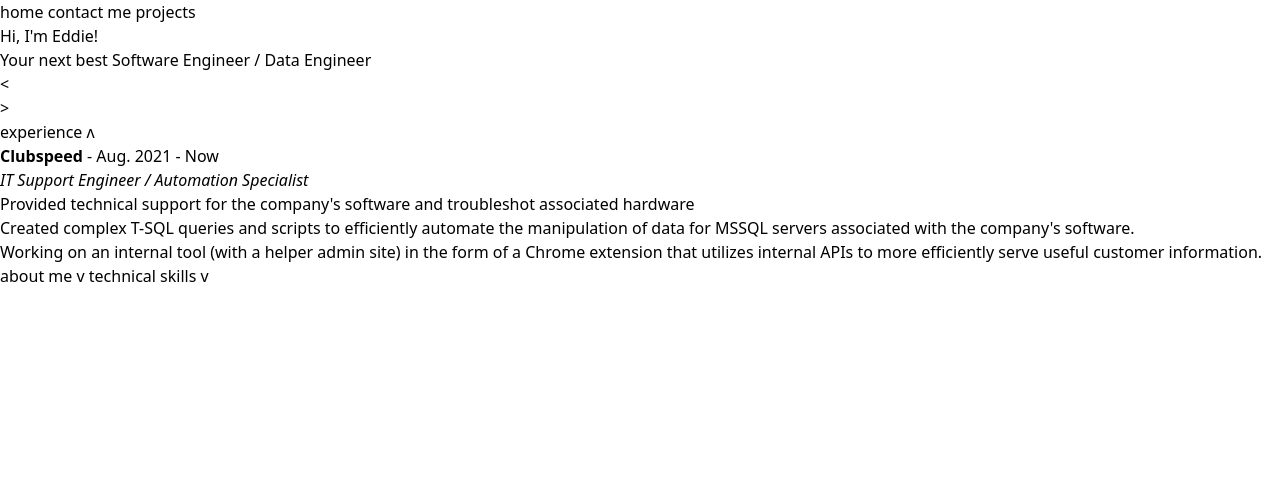
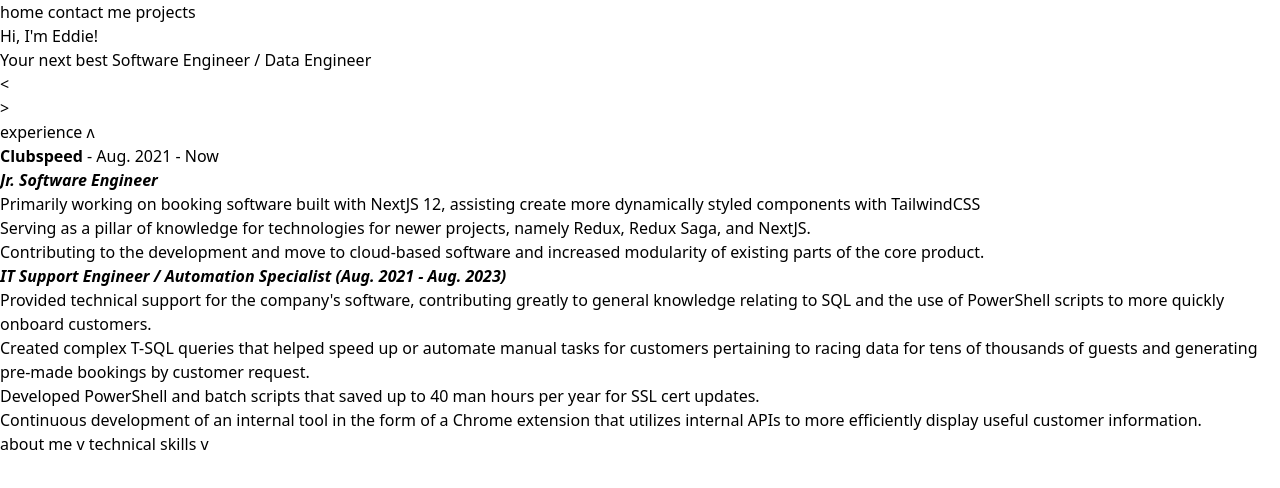
Before and after one commit to UnitedPuggs/portfolio, a SvelteKit app: page / in a window 1280 px wide. Both pictures are taken after a click on the button "experience v". Shown: the top 488 px of the page. Built offline with nearby package versions, Linux system fonts and the light colour scheme; no server answers.

Commit message:
updated about me and exp

```diff
--- a/src/routes/+page.svelte
+++ b/src/routes/+page.svelte
@@ -84,6 +84,7 @@
         {#each [pics[index]] as pic}
             <img src={pic} alt="" class="mt-4 h-96 w-[269px] md:w-[28rem] md:h-[40rem] rounded-md object-contain border-4 border-white">
         {/each}
+
         {#if index != pics.length - 1}
             <button class="text-white m-2 pr-5 hover:opacity-75" on:click={next}>&#62;</button>
         {:else}
@@ -95,12 +96,18 @@
         {#if experienceVis}
             <div transition:slide>
             <p><strong>Clubspeed</strong> - Aug. 2021 - Now<br>
-            <em>IT Support Engineer / Automation Specialist</em><br>
+            <strong><em>Jr. Software Engineer</em></strong><br>
+                <ul class="list-disc pl-5">
+                    <li>Primarily working on booking software built with NextJS 12, assisting create more dynamically styled components with TailwindCSS</li>
+                    <li>Serving as a pillar of knowledge for technologies for newer projects, namely Redux, Redux Saga, and NextJS.</li>
+                    <li>Contributing to the development and move to cloud-based software and increased modularity of existing parts of the core product.</li>
+                </ul>
+            <strong><em>IT Support Engineer / Automation Specialist (Aug. 2021 - Aug. 2023)</em></strong><br>
                <ul class="list-disc pl-5">
-                <li>Provided technical support for the company's software and troubleshot associated hardware</li>
-                <li>Created complex T-SQL queries and scripts to efficiently automate the manipulation of data for MSSQL servers associated with the company's software.</li>
-                <li>Working on an <a href="https://github.com/UnitedPuggs/SupportSearch" class="underline hover:no-underline">internal tool</a> (with a helper <a href="https://github.com/UnitedPuggs/SupportSearch-Admin" class="underline hover:no-underline">admin site</a>)
-                    in the form of a Chrome extension that utilizes internal APIs to more efficiently serve useful customer information.</li>
+                    <li>Provided technical support for the company's software, contributing greatly to general knowledge relating to SQL and the use of PowerShell scripts to more quickly onboard customers.</li>
+                    <li>Created complex T-SQL queries that helped speed up or automate manual tasks for customers pertaining to racing data for tens of thousands of guests and generating pre-made bookings by customer request.</li>
+                    <li>Developed PowerShell and batch scripts that saved up to 40 man hours per year for SSL cert updates.</li>
+                    <li>Continuous development of an internal tool in the form of a Chrome extension that utilizes internal APIs to more efficiently display useful customer information.</li>
                </ul>
             </div>
         {/if}
@@ -108,11 +115,11 @@
         {#if aboutMeVis}
             <div transition:slide>
             <p class="text-gray-40">
-                I'm a computer science student of CSU - Fullerton with an expected graduation date of Dec. 2023! I'm currently looking for full-time roles starting
-                in June of 2023, as I'll be "graduated" by May (I only have one class in fall). I love learning and intend to finish up a degree in Electrical Engineering and another in Economics once I've got
-                some more stability and experience in the field. I also love cars, especially my '01 Miata, and motorcycles and would like to explore the software side of car manufacturing.
-                My specializations so far have been full-stack web development and data engineering with a bit of a machine learning emphasis. I'm interested in learning more about human-computer interaction,
-                data engineering, and machine learning.
+                I'm a computer science student of CSU - Fullerton who graduated in May 2023. I'm looking for full-time roles related to software engineering, data engineering, or anything where I can make an impact!
+                I love learning and intend to finish up a second degree (of which I'm halfway completed with) in Electrical Engineering and possibly some more in the future after I achieve financial stability. In case it wasn't obvious,
+                I love cars, motorcycles, and just motorsports in general. I have a little track monster '01 Mazda Miata I've been modifying and repairing for a few years and 3 other vehicles at the moment. I'd be incredibly interested
+                at the opportunity to actually work on the software side of car manufacturing! My specializations are full-stack web development with a smidge of data science/engineering. I'm interested in learning more about
+                human-computer interaction, machine learning, and embedded software/systems.
             </p>
             </div>
         {/if}
@@ -121,9 +128,9 @@
             <div transition:slide>
             <p>
                 <strong>Fluent:</strong> C++, SQL, Python<br>
-                <strong>Very Conversational:</strong> Java, ARM Assembly, Linux(Ubuntu/Debian), Qt Creator, SvelteKit, TailwindCSS<br>
-                <strong>Conversational:</strong> Git, HTML, CSS, JavaScript, PHP, R, Apache2, nginx, Redis, Quart/Flask<br>
-                <strong>Learning:</strong> Rust, Apache Spark, PowerShell, Kafka
+                <strong>Very Conversational:</strong> Java, ARM Assembly, Linux, Qt Creator, SvelteKit, TailwindCSS, git<br>
+                <strong>Conversational:</strong> HTML, CSS, JavaScript, PHP, R, Apache2, nginx, Redis, Quart/Flask, NextJS, React<br>
+                <strong>Learning:</strong> Rust, Apache Spark, PowerShell, GCP, AWS
             </p>
             </div>
         {/if}
```
